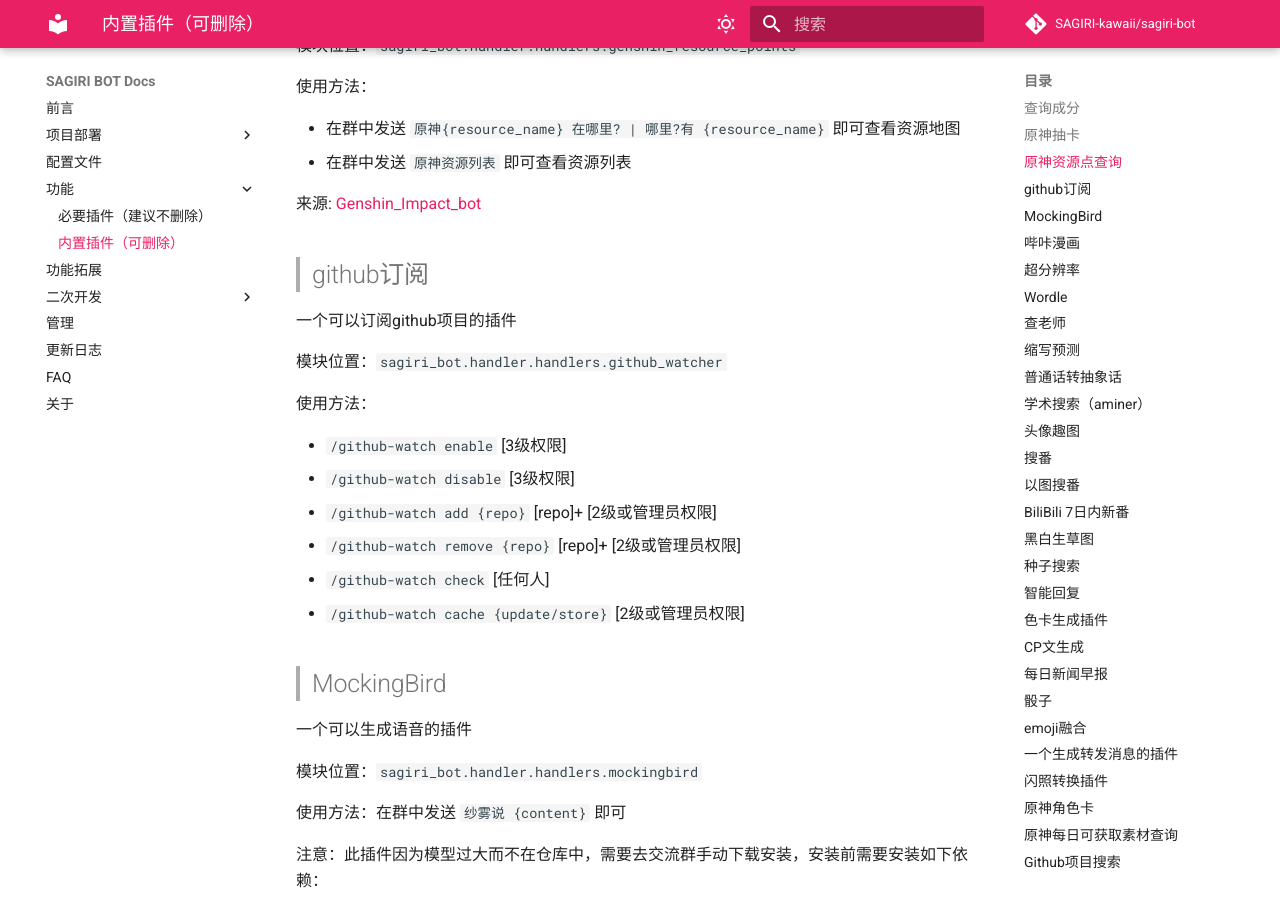
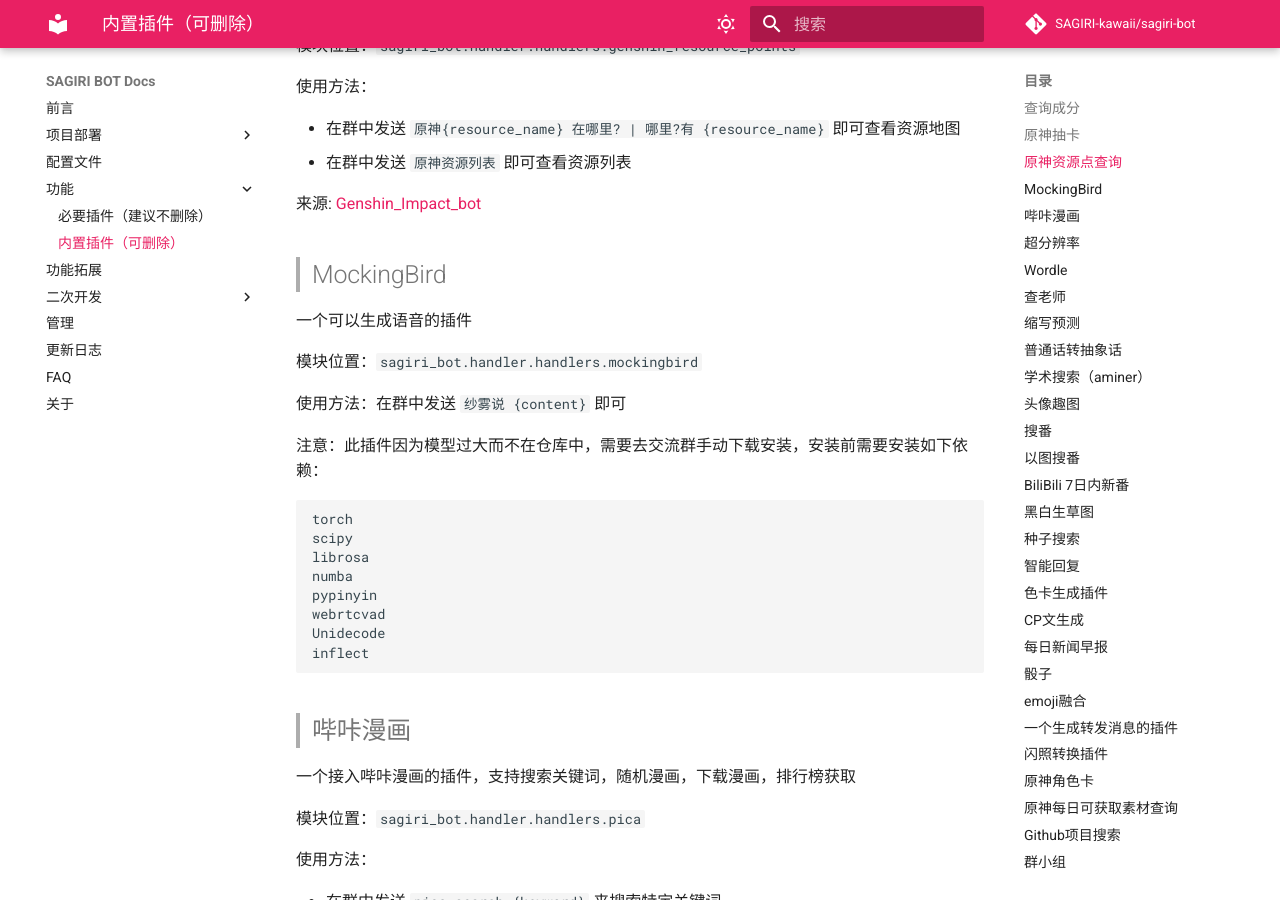
Before and after one commit to SAGIRI-kawaii/sagiri-bot, an MkDocs documentation site: the page built from docs/functions/handlers.md, in a window 1280 px wide and 900 px high, scrolled down 1306 px. Built offline with MkDocs 1.6.1 and Material for MkDocs 9.7.7, drawn with Linux system fonts in a browser that asks for light colours; comment, search, counter and statistics services are not loaded.

Commit message:
:pencil2: Update docs
Co-Authored-By: I love study <39652142+I-love-study@users.noreply.github.com>

```diff
--- a/docs/functions/handlers.md
+++ b/docs/functions/handlers.md
@@ -53,21 +53,6 @@
 - 在群中发送 `原神资源列表` 即可查看资源列表
 
 来源: [Genshin_Impact_bot](https://github.com/H-K-Y/Genshin_Impact_bot)
-
-> ## github订阅
-
-一个可以订阅github项目的插件
-
-模块位置：`sagiri_bot.handler.handlers.github_watcher`
-
-使用方法：
-
-- `/github-watch enable` [3级权限]
-- `/github-watch disable` [3级权限]
-- `/github-watch add {repo}` [repo]+ [2级或管理员权限]
-- `/github-watch remove {repo}` [repo]+ [2级或管理员权限]
-- `/github-watch check` [任何人]
-- `/github-watch cache {update/store}` [2级或管理员权限]
 
 > ## MockingBird
 
```
Also changed, not shown: docs/FAQ.md (+3 -1 lines).
